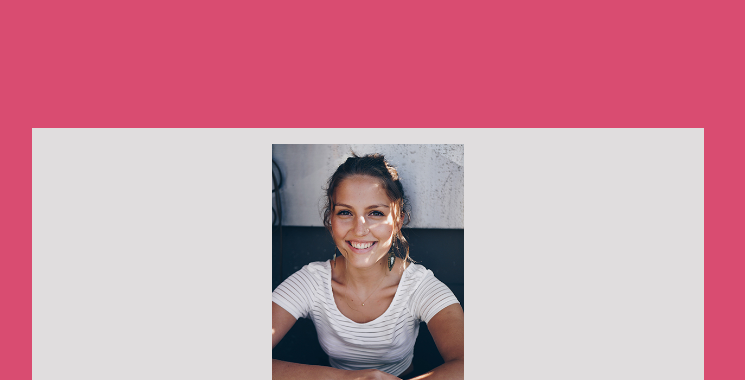
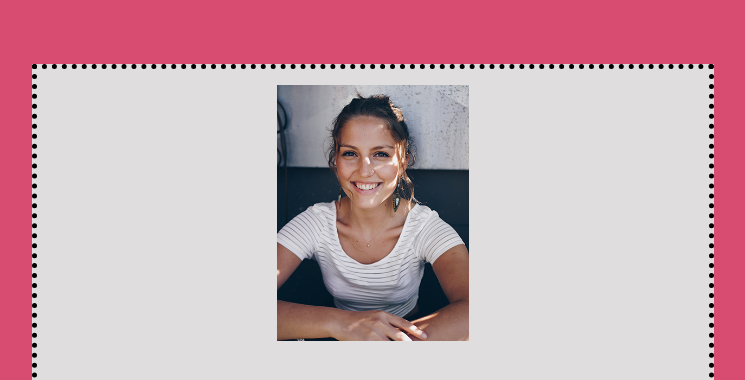
Before and after one commit to AleaFlesch/AleaFlesch.github.io, a plain HTML site: page index.html in a window 1280 px wide. Shown: the top 380 px of the page, without its empty margins (224-969 px from the left). Drawn offline with Linux system fonts and the light colour scheme.

Commit message:
Update index.css

```diff
--- a/index.css
+++ b/index.css
@@ -15,16 +15,16 @@ body {
 
 .box {
 	background-color: #E0DDDE;
-  height: 900px;
+  height: 800px;
 	width: 50%;
   float: left;
   text-align: center;
 	position: relative;
-  border: dodded 3px;
+  border: dotted 5px;
 	margin-left: 20%;
 	margin-right: 20%;
-  margin-bottom: 15%;
-  margin-top: 10%;
+  margin-bottom: 7%;
+  margin-top: 5%;
   padding: 1em;
 
 }
```
